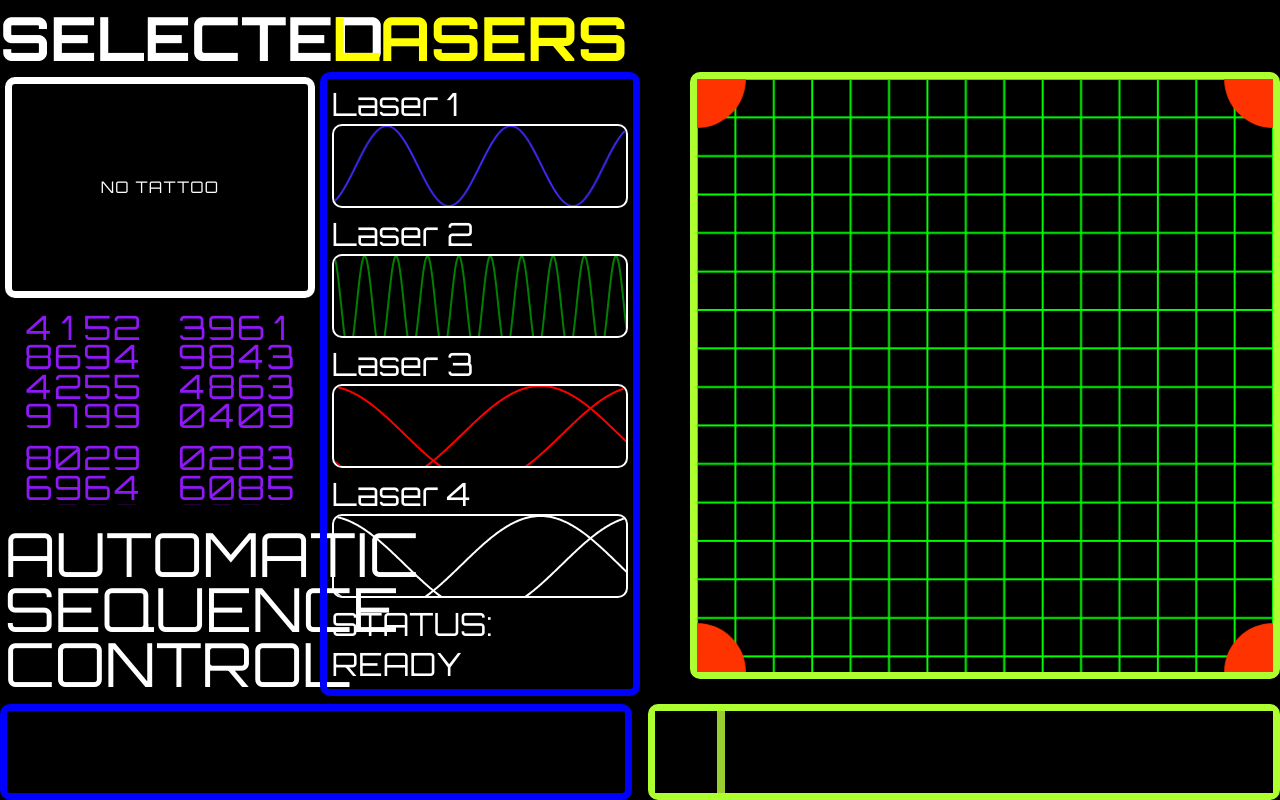
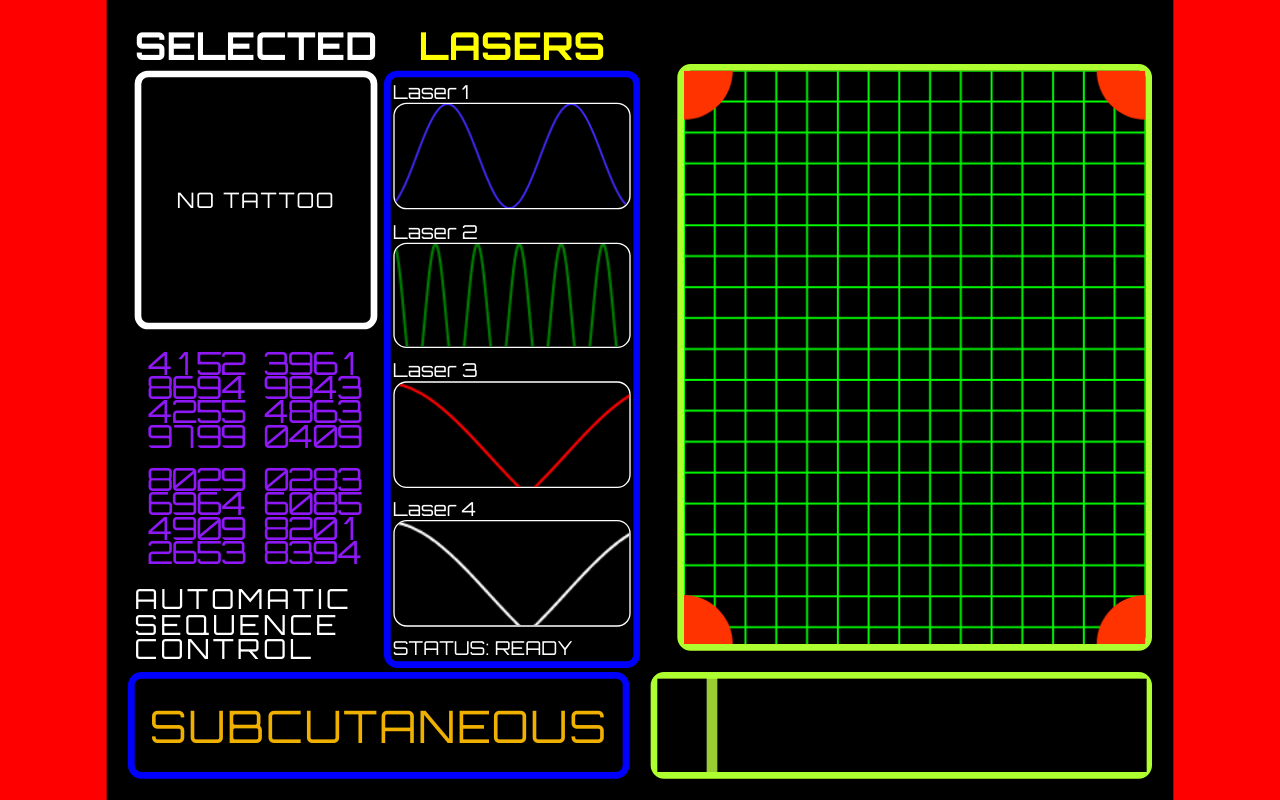
Before and after one commit to noradizk/FUI-starship-troopers, a website built with Vite: page index.html in a window 1280 px wide. Built offline with nearby package versions, Linux system fonts and the light colour scheme; files whose address does not match are found by name.

Commit message:
base-resizing

```diff
--- a/index.html
+++ b/index.html
@@ -7,6 +7,9 @@
 </head>
 
 <body>
+  <div id="wrap">
+    <div id="stage">
+
       <div class="title">
         <h1 class="title-select">SELECTED</h1>
         <h1 class="title-lasers">LASERS</h1>
@@ -92,7 +95,7 @@
 
       <div class="footer">
           <div class="end-piece">
-        <h1 class="titre-jorange">SUBCUTANEOUS</h1>
+            <h1 class="titre-orange">SUBCUTANEOUS</h1>
           </div>
           <div class="rect-bottom">
             <div class="progress-inner"></div>
@@ -129,6 +132,8 @@
       <script type="module" src="./src/grid.js"></script>
       <script type="module" src="./src/sineWave1.js"></script>
       <script type="module" src="./src/purple.js"></script>
+    </div>
+  </div>
 
 </body>
 </html>
--- a/src/grid.js
+++ b/src/grid.js
@@ -67,7 +67,7 @@
   const spacingX = w / 15;
   const spacingY = w / 15;
 
-  for (let i = 0; i < 17; i++) {
+  for (let i = 0; i < 25; i++) {
     ctx.beginPath();
     ctx.moveTo(0, i * spacingY);
     ctx.lineTo(w, i * spacingY);
--- a/src/main.js
+++ b/src/main.js
@@ -1,4 +1,5 @@
 import { initGridFx } from "./gridFx.js";
+import "./scale.js";
 
 // code pour le popup
 let selected = document.querySelector("#load-image");
--- /dev/null
+++ b/src/scale.js
@@ -0,0 +1,8 @@
+const stage = document.getElementById("stage");
+function resize(){
+    const scale = Math.min(window.innerWidth/800, window.innerHeight/600)
+        stage.style.transform = `scale(${scale})`;
+}
+
+window.addEventListener("resize",resize);
+resize();
--- a/src/style.css
+++ b/src/style.css
@@ -1,20 +1,63 @@
 @import url('https://fonts.googleapis.com/css2?family=Orbitron:wght@400..900&display=swap');
 
+:root{
+  font-size:16px;
+}
+
 html, body {
-  margin: 0;
-  padding: 0;
+  margin:0;
+  padding:0;
+  width:100%;
+  height:100%;
+  overflow:hidden;
+  background:red;
+}
+#wrap{
+  width:100vw;
+  height:100vh;
+  display:grid;
+  place-items:center;
+  overflow:hidden;
+}
+
+/*format de référence*/
+#stage{
+  width:800px;
+  height:600px;
+  position:relative;
+  transform-origin: center center;
+  display:flex;
+  flex-direction:column;
+  box-sizing:border-box;
+  padding: 16px;
+  gap:0;
   overflow: hidden;
-  background: #000;
-  display:flex;
-  flex-direction: column;
-  height: 100%;
-  width: 100%;
+  background-color: #000;
+  --b1:1px;
+  --b2:5px;
+  --u: 8px;
+  --footer-h:80px;
+
+
+}
+
+#stage::before{
+  display:block;
+}
+#stage.debug::before{
+  display:block;
+  content:"";
+  position:absolute;
+  inset: 60px 80px; /* top/bottom 60, left/right 80 => 640x480 safe */
+  outline:1px dashed rgba(255,255,255,0.25);
+  pointer-events:none;
 }
 
 .title{
+  flex: 0 0 5%;
   display:flex;
   flex-direction: row;
-  height:4.5rem;
+  height:2rem;
 
 }
 
@@ -22,7 +65,7 @@
   margin-top:0;
   text-align: center;
   font-family: "Orbitron", sans-serif;
-  font-size: 3.8rem;
+  font-size: 1.8rem;
   color: white;
   width:25%;
 
@@ -33,19 +76,20 @@
   margin-top:0;
   text-align: center;
   font-family: "Orbitron", sans-serif;
-  font-size: 3.8rem;
+  font-size: 1.8rem;
   color:yellow;
   width:25%;
 
 }
 
 .screen{
+flex: 1 1 90%;
 display: flex;
 flex-direction: row;
 justify-content: center;
 flex: 1 1 auto;
 min-height: 0;
-margin-bottom: 0.5rem;
+margin-bottom: 0.2rem;
 
 
 }
@@ -54,7 +98,7 @@
   display: flex;
   flex-direction: column;
   height: 100%;
-  width: 50vw;
+  width: 50%;
 
 }
 
@@ -106,18 +150,19 @@
   display: grid;
 
   /* ✅ 2 colonnes fixes = 2x2 si blocksCount = 4 */
-  grid-template-columns: repeat(2, 1fr);
-
+  grid-template-columns: repeat(2, max-content);
+  column-gap: 0.5rem;
+  row-gap: 0.5rem;
 
   /* ✅ gap avec unité + responsive */
-  gap: clamp(0.5rem, 1vw, 1rem);
+  gap: 0.9rem;
 
   /* ✅ un peu d’air pour que ça ne colle pas aux bords */
-  padding: clamp(0.5rem, 1vw, 0.5rem);
+  padding: 0.04rem;
 
   /* ✅ évite que ça se centre bizarrement */
-  align-content: start;
-  justify-content: start;
+  align-content: center;
+  justify-content: center;
 }
 
 /* 1 bloc = grille 4x4 */
@@ -125,16 +170,16 @@
   display: grid;
 
   /* ✅ remplace les 28px par une taille responsive */
-  --cell: clamp(1.15rem, 1.8vw, 1.7rem);
-  --inner-gap: clamp(0.3rem, 0.5vw, 1rem);
+  --cell: 0.9rem;
+  --inner-gap: 0.25rem;
 
   grid-template-columns: repeat(4, var(--cell));
   grid-auto-rows: var(--cell);
   gap: var(--inner-gap);
-  padding:0.2rem;
+  padding:0.1rem;
   /* ✅ garde le bloc collé à gauche dans sa colonne */
   justify-self: center;
-    transition: opacity 250ms ease, ;
+    transition: opacity 250ms ease;
   will-change: opacity;
 }
 
@@ -155,21 +200,22 @@
   font-variant-numeric: tabular-nums;
 
   /* ✅ taille du chiffre responsive (au lieu de 1.8rem fixe) */
-  font-size: clamp(2.1rem, 2vw, 3rem);
+  font-size: 1.5rem;
 
   /* ✅ line-height normal pour éviter l’écrasement */
-  line-height: 2px;
-  letter-spacing: 0.08rem;
+  line-height: 2;
+  letter-spacing:0.1rem;
 
   /* ⚠️ si ton fond est violet, évite violet sinon tu vois rien */
   color: rgb(142, 24, 246); /* ou un violet clair si tu préfères */
 }
 
 .text-content{
-  padding-top: 1rem;
+  padding-top:0.1rem;
   font-family: "Orbitron", sans-serif;
   font-weight: 400;
-  font-size: 3.8rem;
+  font-size: 1.3rem;
+  letter-spacing: 0.15rem;
   color: white;
   margin:0;
   line-height: 0.9;
@@ -184,7 +230,7 @@
   width: 100%;
   background-color: #000;
   padding: 3px;
-  border: rgb(255, 255, 255) solid 7px;
+  border: rgb(255, 255, 255) solid var(--b2);
   border-radius: 10px;
   box-sizing: border-box;
   display: flex;
@@ -216,14 +262,16 @@
   display: block;
 }
 .lasers-col{
+
   display: flex;
   flex-direction: column;
   gap: 0.4rem;
-  padding: 0.3rem;
+  padding: 0.1rem;
   width: 50%;
-  height: 100%;
+  min-height: 0;
   box-sizing: border-box;
-  border: blue solid  7px;
+  margin-top: 0.3rem;
+  border: blue solid  var(--b2);
   border-radius: 10px;
   min-height: 0;
 }
@@ -242,14 +290,14 @@
 }
 .laser-wrapper{
   flex: 1 1 auto;
-  border: white solid 2px;
+  border: white solid var(--b1);
   border-radius: 10px;
   overflow: hidden;
   min-height: 0;
 }
 .laser-name{
   margin:0;
-  font-size: 2rem;
+  font-size: 0.9rem;
   font-weight: 400;
   color: white;
   font-family: "Orbitron", sans-serif;
@@ -266,21 +314,21 @@
 
 .end-piece{
   height:100%;
-  width: 50vw;
-  border:blue solid  7px;
+  width: 50%;
+  border:blue solid var(--b2);
   box-sizing: border-box;
   border-radius: 10px;
   display: flex;
   align-items: center;
-  justify-content: flex-start;
-  padding-left: 1.2rem;
+  justify-content: center;
 }
 
 .titre-orange{
   margin: 0;
   font-family: "Orbitron", sans-serif;
+  text-align: left;
   font-weight: 400;
-  font-size: 4.5rem;
+  font-size: 2.1rem;
   color: #f0b000;
   letter-spacing: 0.08rem;
 }
@@ -292,7 +340,7 @@
   flex-direction:column;
   align-items: end;
   position: relative;
-  width: 50vw;
+  width: 50%;
   height: 100%;
   overflow: visible;
   gap:1.2rem;
@@ -324,7 +372,7 @@
   position: relative;
   width:90%;
   height: 95%;
-  border: greenyellow solid 7px;
+  border: greenyellow solid var(--b2);
   border-radius: 10px;
   z-index: 1;
   overflow: visible;
@@ -363,17 +411,18 @@
 
 
 .rect-bottom{
+  margin-left:1rem;
   position: relative;
-  width: 50vw;
+  width: 50%;
   height:100%;
   background: yellowgreen;
-  border: greenyellow solid 7px;
+  border: greenyellow solid var(--b2);
   box-sizing: border-box;
   border-radius: 10px;
   display: flex;
   flex-direction: row;
   align-items: stretch;
-  gap: 0.5rem
+  gap: 0.5rem;
 
 }
 
@@ -393,12 +442,11 @@
 
 
 .footer{
+  flex: 0 0 var(--footer-h);
   padding:0;
-  width:100%;
-  height: clamp(3rem, 12vh, 8rem);
+  height: var(--footer-h);
   display:flex;
   flex-direction: row;
-  gap:1rem;
 
 
 }
@@ -424,7 +472,7 @@
   flex-direction: row;
   width: 80%;
   height: 80%;
-  border: yellowgreen solid 7px;
+  border: yellowgreen solid var(--b2);
   border-radius: 10px;
   background: rgb(0, 0, 0);
   padding: 4rem;
@@ -445,7 +493,7 @@
  justify-content: end;
   width: 13rem;
   height:25%;
-  border: greenyellow solid 7px;
+  border: greenyellow solid var(--b2);
   border-radius: 10px;
 }
 
```
Lines whose indentation alone changed are shown as unchanged.
